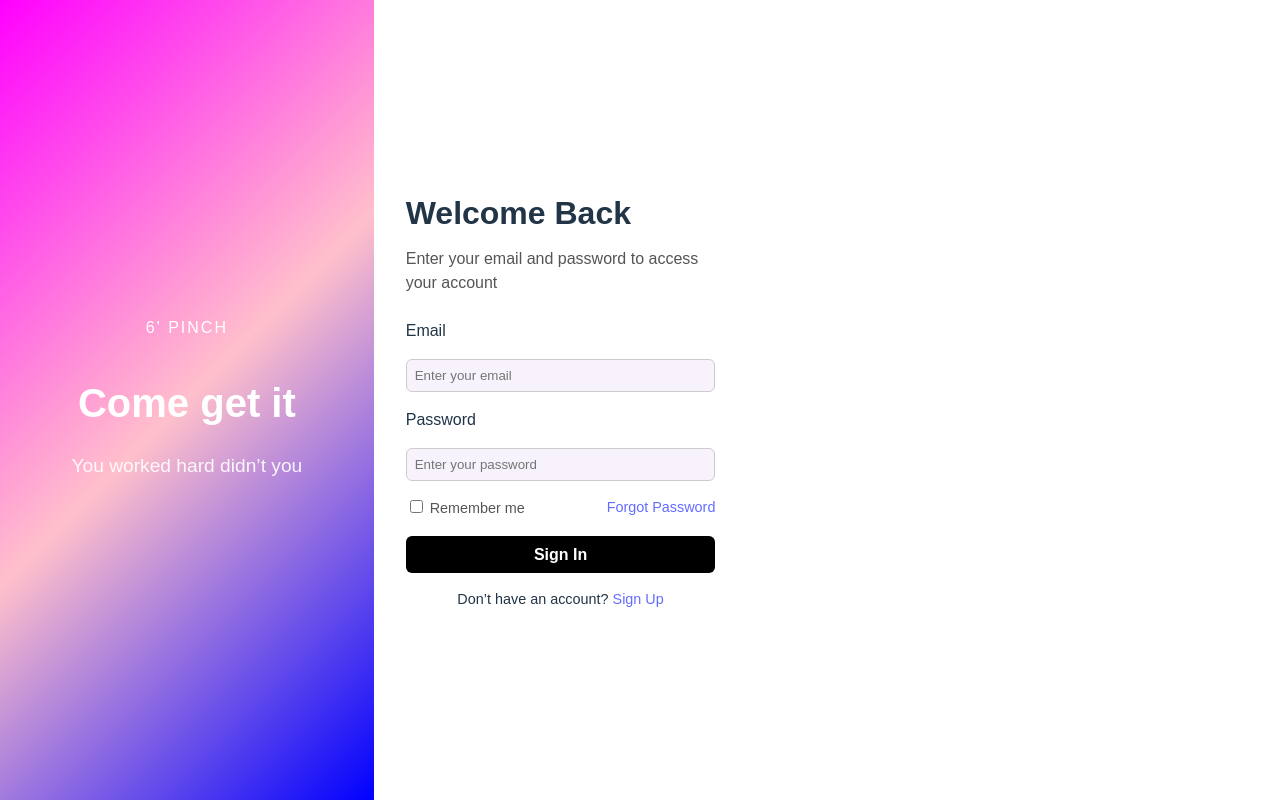
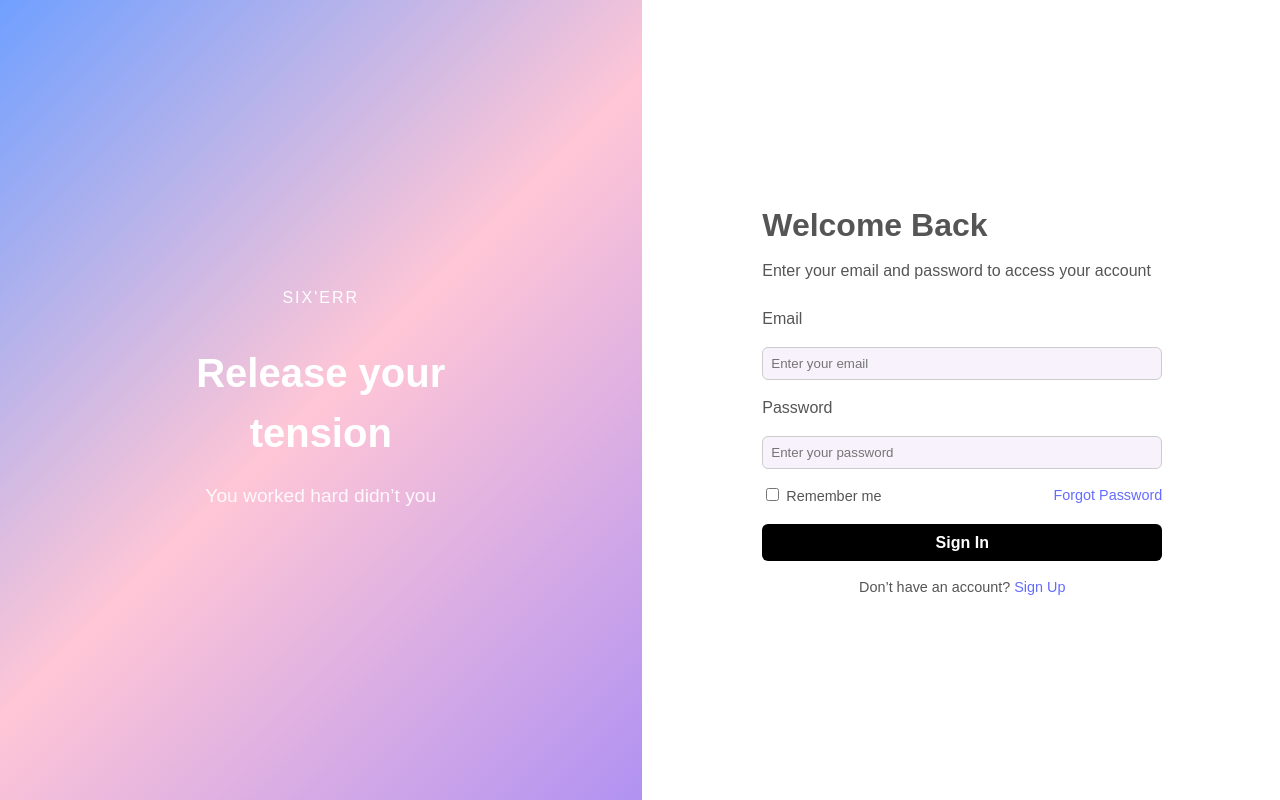
Before and after one commit to edub7805/35L-project, a React (Vite) app in the folder my-app/: page / in a window 1280 px wide. Built offline with nearby package versions, Linux system fonts and the light colour scheme.

Commit message:
modified login files

```diff
--- a/my-app/src/pages/Login.css
+++ b/my-app/src/pages/Login.css
@@ -6,18 +6,22 @@
 
   .login-left {
     flex: 1;
-    background: linear-gradient(135deg, fuchsia, pink, blue);
+    background: linear-gradient(135deg, #70a0ff, #ffc6d6, #b192f2);
     color: white;
     display: flex;
     align-items: center;
     justify-content: center;
     padding: 2rem;
+    width: 120vh; /* <-- ADD THIS */
+
   }
 
   .quote-box {
     max-width: 400px;
     text-align: center;
+    padding: 4rem; /* Optional internal padding */
   }
+
 
   .quote-label {
     text-transform: uppercase;
@@ -34,6 +38,7 @@
   .quote-sub {
     font-size: 1.2rem;
     opacity: 0.9;
+
   }
 
   .login-right {
@@ -46,11 +51,13 @@
   }
 
   .form-box {
+    color: #555;
     width: 100%;
     max-width: 400px;
   }
 
   .form-title {
+    color: #555;
     font-size: 2rem;
     font-weight: bold;
     margin-bottom: 0.5rem;
--- a/my-app/src/pages/Login.tsx
+++ b/my-app/src/pages/Login.tsx
@@ -1,12 +1,13 @@
 import './Login.css';
+// Maybe make it so the job posting pop up on the side
 
 export default function Login() {
   return (
     <div className="login-container">
       <div className="login-left">
         <div className="quote-box">
-          <p className="quote-label">6' pinch</p>
-          <h2 className="quote-title">Come get it</h2>
+          <p className="quote-label">Six'err</p>
+          <h2 className="quote-title">Release your tension</h2>
           <p className="quote-sub">You worked hard didn’t you</p>
         </div>
       </div>
```
